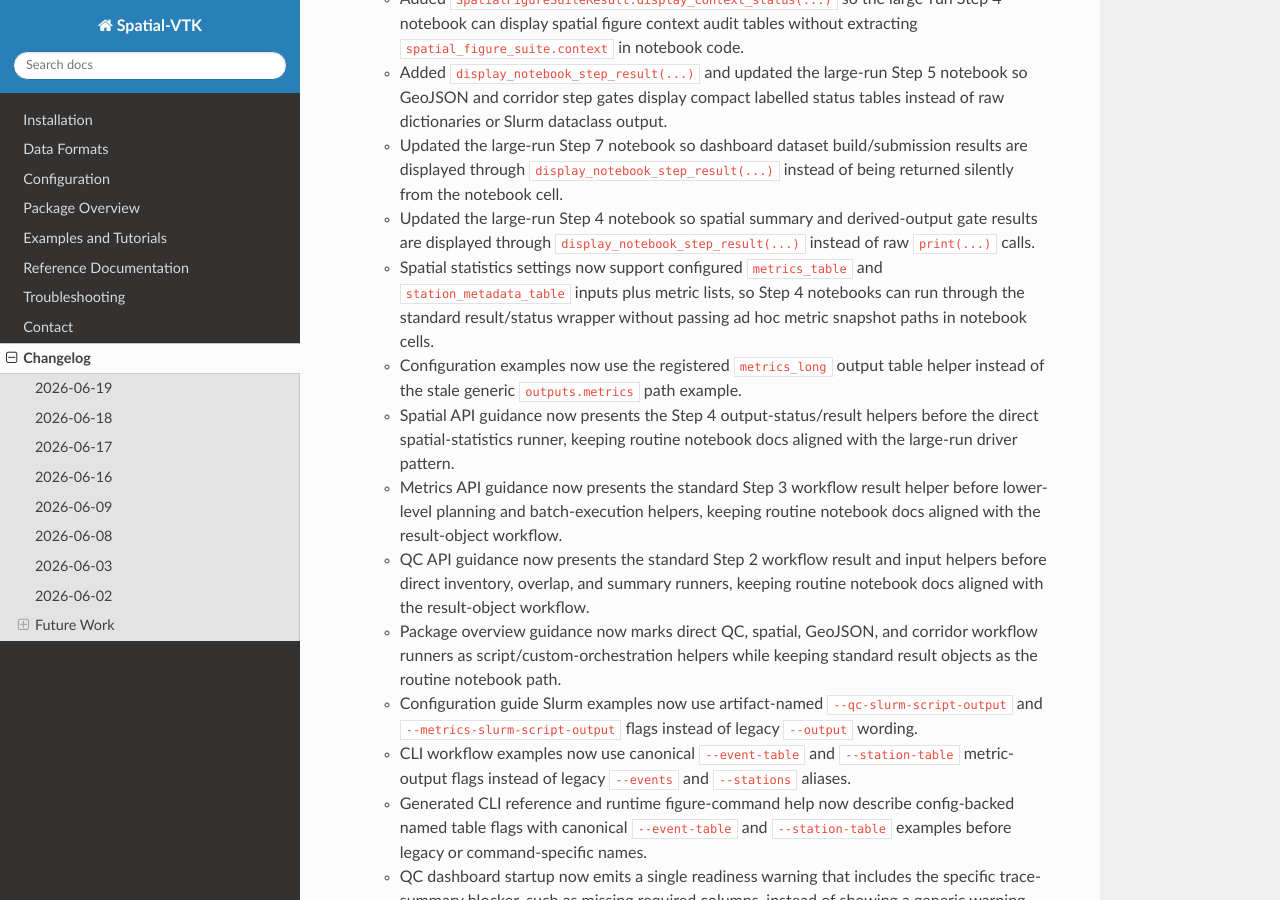
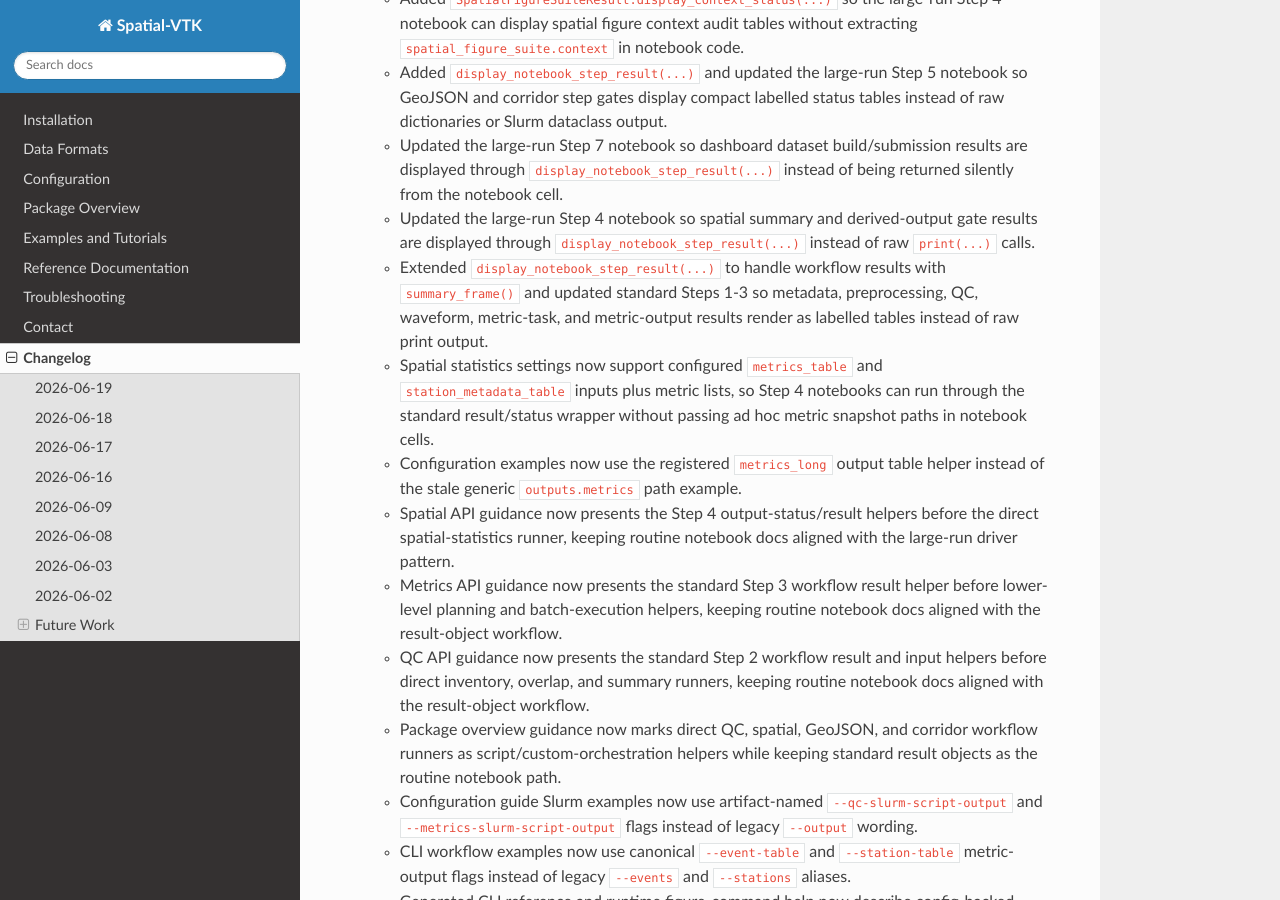
Before and after one commit to bcbirkel/spatial-vtk, a Sphinx documentation site: the page built from docs/changelog.rst, in a window 1280 px wide and 900 px high, scrolled down 1800 px. Built offline with Sphinx 7.4.7 and the Read the Docs theme 3.1.0, drawn with Linux system fonts in a browser that asks for light colours.

Commit message:
Display standard notebook results as tables

```diff
--- a/docs/changelog.rst
+++ b/docs/changelog.rst
@@ -88,6 +88,10 @@ Changelog
   - Updated the large-run Step 4 notebook so spatial summary and derived-output
     gate results are displayed through ``display_notebook_step_result(...)``
     instead of raw ``print(...)`` calls.
+  - Extended ``display_notebook_step_result(...)`` to handle workflow results
+    with ``summary_frame()`` and updated standard Steps 1-3 so metadata,
+    preprocessing, QC, waveform, metric-task, and metric-output results render
+    as labelled tables instead of raw print output.
   - Spatial statistics settings now support configured ``metrics_table`` and
     ``station_metadata_table`` inputs plus metric lists, so Step 4 notebooks can
     run through the standard result/status wrapper without passing ad hoc
--- a/docs/reference/api/config.rst
+++ b/docs/reference/api/config.rst
@@ -92,8 +92,9 @@ the stable package surface below.
        locally, or write/submit a Slurm script for the same function.
    * - ``display_notebook_step_result``
      - Display a compact table for skipped/current step dictionaries, Slurm
-       submission results, and result objects with ``status_frame()`` so
-       notebooks do not print raw dictionaries or dataclass representations.
+       submission results, and result objects with ``status_frame()`` or
+       ``summary_frame()`` so notebooks do not print raw dictionaries,
+       summary strings, or dataclass representations.
    * - ``NotebookFigureSettings`` and ``notebook_figure_settings``
      - Parse figure controls, robust-axis settings, sidecar settings, and
        render gates from environment variables in one package-owned helper.
```
Also changed, not shown: docs/reference/python_workflows.rst (+4 -3 lines), docs/examples/step_01_ingest_and_prepare_data.ipynb, docs/examples/step_02_quality_control.ipynb, docs/examples/step_03_calculate_metrics.ipynb, 6 other files.
